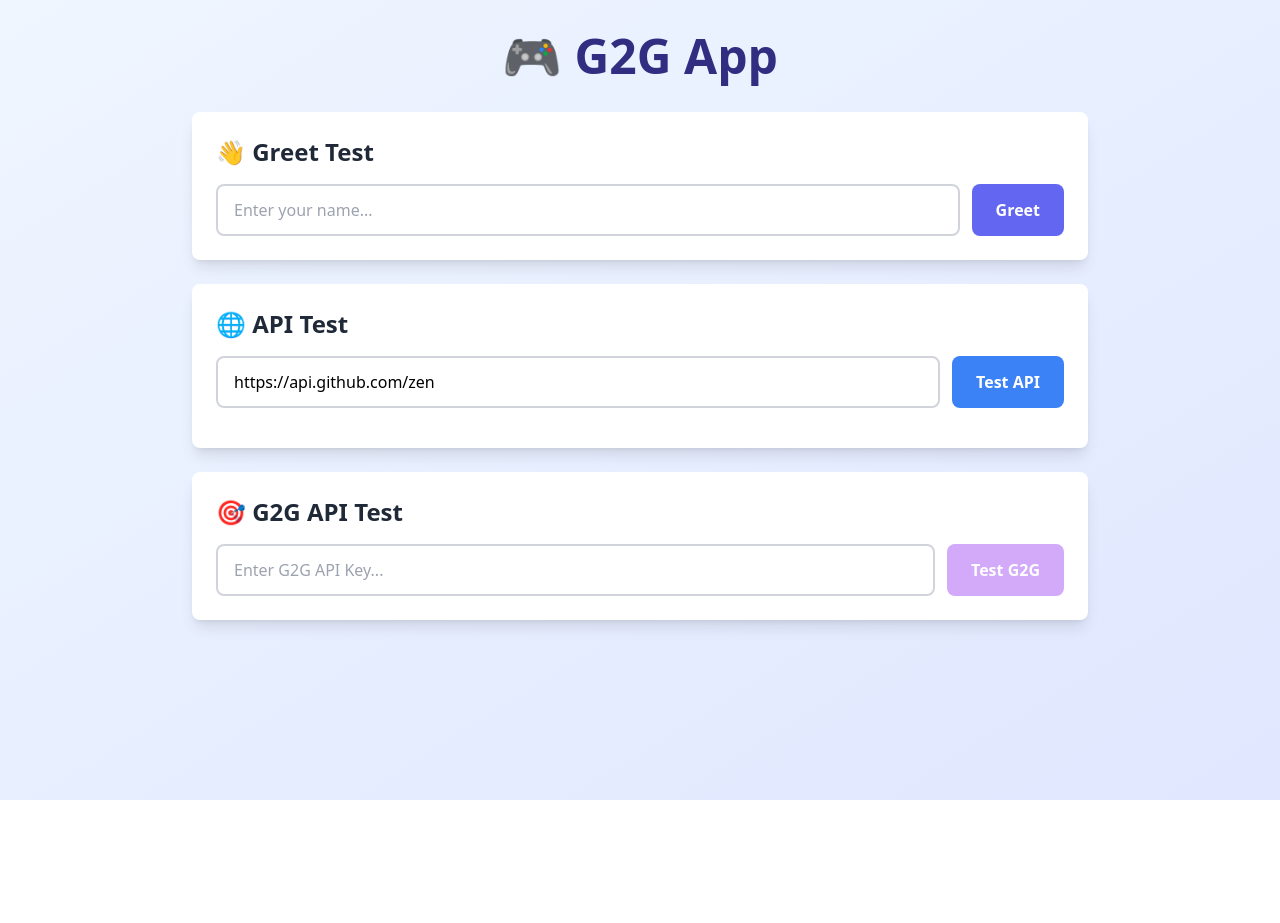
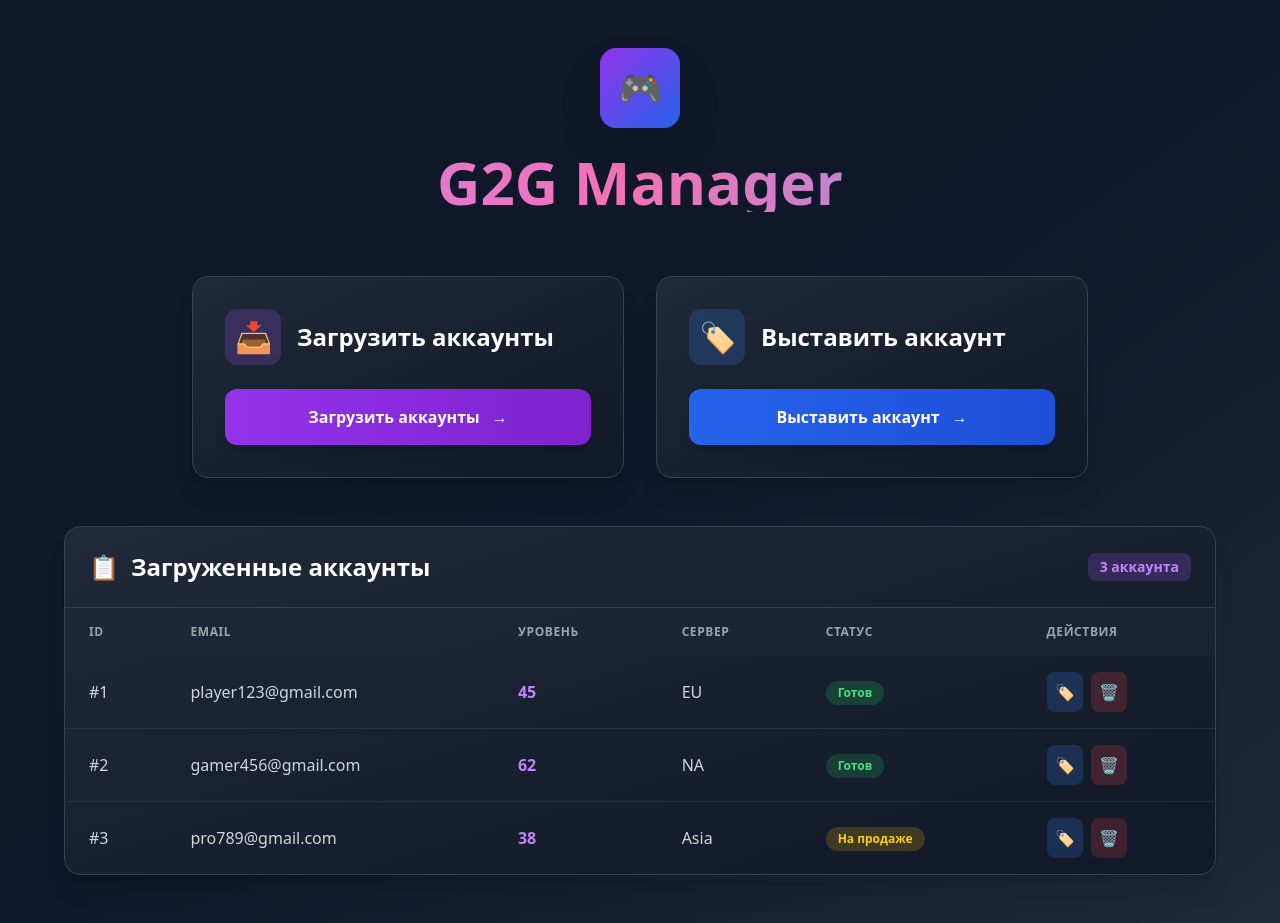
Before and after one commit to Nanotheslayer/listing-app, a SvelteKit app: page / in a window 1280 px wide. Before the commit the page ends 800 px from the top, so only its background shows below. Built offline with nearby package versions, Linux system fonts and the light colour scheme.

Commit message:
main page frontend update

```diff
--- a/src/routes/+page.svelte
+++ b/src/routes/+page.svelte
@@ -1,120 +1,201 @@
 <script lang="ts">
   import { invoke } from "@tauri-apps/api/core";
 
-  let name = $state("");
-  let greetMsg = $state("");
-  let apiUrl = $state("https://api.github.com/zen");
-  let apiResponse = $state("");
   let loading = $state(false);
-  let apiKey = $state("");
+  let statusMessage = $state("");
+  let messageType = $state<"success" | "error" | "info">("info");
 
-  async function greet() {
-    greetMsg = await invoke("greet", { name });
-  }
+  let accounts = $state([
+    { id: 1, email: "player123@gmail.com", level: 45, server: "EU", status: "Готов" },
+    { id: 2, email: "gamer456@gmail.com", level: 62, server: "NA", status: "Готов" },
+    { id: 3, email: "pro789@gmail.com", level: 38, server: "Asia", status: "На продаже" },
+  ]);
 
-  async function testApi() {
+  async function loadAccounts() {
     loading = true;
-    apiResponse = "";
+    statusMessage = "";
     try {
-      apiResponse = await invoke("test_api_call", { url: apiUrl });
+      await new Promise(resolve => setTimeout(resolve, 1000));
+      statusMessage = "Аккаунты успешно загружены!";
+      messageType = "success";
     } catch (error) {
-      apiResponse = `Error: ${error}`;
+      statusMessage = `Ошибка загрузки: ${error}`;
+      messageType = "error";
     } finally {
       loading = false;
     }
   }
 
-  async function testG2GApi() {
+  async function listAccount() {
     loading = true;
-    apiResponse = "";
+    statusMessage = "";
     try {
-      apiResponse = await invoke("fetch_g2g_items", { apiKey });
+      await new Promise(resolve => setTimeout(resolve, 1000));
+      statusMessage = "Аккаунт выставлен на продажу!";
+      messageType = "success";
     } catch (error) {
-      apiResponse = `Error: ${error}`;
+      statusMessage = `Ошибка выставления: ${error}`;
+      messageType = "error";
     } finally {
       loading = false;
     }
   }
 </script>
 
-<main class="min-h-screen bg-gradient-to-br from-blue-50 to-indigo-100 p-8">
-  <div class="max-w-4xl mx-auto">
-    <h1 class="text-5xl font-bold mb-8 text-center text-indigo-900">
-      🎮 G2G App
-    </h1>
-
-    <!-- Greet Section -->
-    <div class="bg-white rounded-lg shadow-lg p-6 mb-6">
-      <h2 class="text-2xl font-semibold mb-4 text-gray-800">
-        👋 Greet Test
-      </h2>
-      <div class="flex gap-3">
-        <input
-          class="flex-1 px-4 py-3 border-2 border-gray-300 rounded-lg focus:border-indigo-500 focus:outline-none transition"
-          placeholder="Enter your name..."
-          bind:value={name}
-        />
-        <button
-          class="px-6 py-3 bg-indigo-500 text-white font-semibold rounded-lg hover:bg-indigo-600 active:scale-95 transition"
-          onclick={greet}
-        >
-          Greet
-        </button>
+<main class="min-h-screen bg-gradient-to-br from-gray-900 via-slate-900 to-gray-800">
+  <div class="container mx-auto px-6 py-12">
+    <div class="text-center mb-16">
+      <div class="inline-flex items-center justify-center w-20 h-20 bg-gradient-to-br from-purple-600 to-blue-600 rounded-2xl shadow-2xl mb-6">
+        <span class="text-4xl">🎮</span>
       </div>
-      {#if greetMsg}
-        <div class="mt-4 p-4 bg-green-50 border-l-4 border-green-500 rounded">
-          <p class="text-green-800">{greetMsg}</p>
-        </div>
-      {/if}
+      <h1 class="text-6xl font-bold bg-gradient-to-r from-purple-400 via-pink-400 to-blue-400 bg-clip-text text-transparent">
+        G2G Manager
+      </h1>
     </div>
 
-    <!-- API Test Section -->
-    <div class="bg-white rounded-lg shadow-lg p-6 mb-6">
-      <h2 class="text-2xl font-semibold mb-4 text-gray-800">
-        🌐 API Test
-      </h2>
-      <div class="flex gap-3 mb-4">
-        <input
-          class="flex-1 px-4 py-3 border-2 border-gray-300 rounded-lg focus:border-blue-500 focus:outline-none transition"
-          placeholder="API URL..."
-          bind:value={apiUrl}
-        />
-        <button
-          class="px-6 py-3 bg-blue-500 text-white font-semibold rounded-lg hover:bg-blue-600 active:scale-95 transition disabled:opacity-50 disabled:cursor-not-allowed"
-          onclick={testApi}
-          disabled={loading}
-        >
-          {loading ? "⏳ Loading..." : "Test API"}
-        </button>
+    <div class="grid md:grid-cols-2 gap-8 max-w-4xl mx-auto mb-12">
+      <div class="group relative bg-gradient-to-br from-gray-800 to-gray-900 rounded-2xl p-8 border border-gray-700 hover:border-purple-500 transition-all duration-300 shadow-xl hover:shadow-purple-500/20 hover:-translate-y-1">
+        <div class="absolute inset-0 bg-gradient-to-br from-purple-600/10 to-transparent opacity-0 group-hover:opacity-100 rounded-2xl transition-opacity duration-300"></div>
+        <div class="relative">
+          <div class="flex items-center gap-4 mb-6">
+            <div class="w-14 h-14 bg-purple-500/20 rounded-xl flex items-center justify-center group-hover:scale-110 transition-transform">
+              <span class="text-3xl">📥</span>
+            </div>
+            <h2 class="text-2xl font-bold text-white">Загрузить аккаунты</h2>
+          </div>
+          <button
+            onclick={loadAccounts}
+            disabled={loading}
+            class="w-full px-6 py-4 bg-gradient-to-r from-purple-600 to-purple-700 text-white font-semibold rounded-xl hover:from-purple-500 hover:to-purple-600 active:scale-95 transition-all duration-200 shadow-lg hover:shadow-purple-500/50 disabled:opacity-50 disabled:cursor-not-allowed disabled:hover:scale-100 flex items-center justify-center gap-3"
+          >
+            {#if loading}
+              <svg class="animate-spin h-5 w-5" viewBox="0 0 24 24">
+                <circle class="opacity-25" cx="12" cy="12" r="10" stroke="currentColor" stroke-width="4" fill="none"></circle>
+                <path class="opacity-75" fill="currentColor" d="M4 12a8 8 0 018-8V0C5.373 0 0 5.373 0 12h4zm2 5.291A7.962 7.962 0 014 12H0c0 3.042 1.135 5.824 3 7.938l3-2.647z"></path>
+              </svg>
+              <span>Загрузка...</span>
+            {:else}
+              <span>Загрузить аккаунты</span>
+              <span>→</span>
+            {/if}
+          </button>
+        </div>
       </div>
-      {#if apiResponse}
-        <pre class="mt-4 p-4 bg-gray-50 border border-gray-200 rounded-lg overflow-auto text-sm">{apiResponse}</pre>
-      {/if}
+
+      <div class="group relative bg-gradient-to-br from-gray-800 to-gray-900 rounded-2xl p-8 border border-gray-700 hover:border-blue-500 transition-all duration-300 shadow-xl hover:shadow-blue-500/20 hover:-translate-y-1">
+        <div class="absolute inset-0 bg-gradient-to-br from-blue-600/10 to-transparent opacity-0 group-hover:opacity-100 rounded-2xl transition-opacity duration-300"></div>
+        <div class="relative">
+          <div class="flex items-center gap-4 mb-6">
+            <div class="w-14 h-14 bg-blue-500/20 rounded-xl flex items-center justify-center group-hover:scale-110 transition-transform">
+              <span class="text-3xl">🏷️</span>
+            </div>
+            <h2 class="text-2xl font-bold text-white">Выставить аккаунт</h2>
+          </div>
+          <button
+            onclick={listAccount}
+            disabled={loading}
+            class="w-full px-6 py-4 bg-gradient-to-r from-blue-600 to-blue-700 text-white font-semibold rounded-xl hover:from-blue-500 hover:to-blue-600 active:scale-95 transition-all duration-200 shadow-lg hover:shadow-blue-500/50 disabled:opacity-50 disabled:cursor-not-allowed disabled:hover:scale-100 flex items-center justify-center gap-3"
+          >
+            {#if loading}
+              <svg class="animate-spin h-5 w-5" viewBox="0 0 24 24">
+                <circle class="opacity-25" cx="12" cy="12" r="10" stroke="currentColor" stroke-width="4" fill="none"></circle>
+                <path class="opacity-75" fill="currentColor" d="M4 12a8 8 0 018-8V0C5.373 0 0 5.373 0 12h4zm2 5.291A7.962 7.962 0 014 12H0c0 3.042 1.135 5.824 3 7.938l3-2.647z"></path>
+              </svg>
+              <span>Обработка...</span>
+            {:else}
+              <span>Выставить аккаунт</span>
+              <span>→</span>
+            {/if}
+          </button>
+        </div>
+      </div>
     </div>
 
-    <!-- G2G API Section -->
-    <div class="bg-white rounded-lg shadow-lg p-6">
-      <h2 class="text-2xl font-semibold mb-4 text-gray-800">
-        🎯 G2G API Test
-      </h2>
-      <div class="flex gap-3">
-        <input
-          type="password"
-          class="flex-1 px-4 py-3 border-2 border-gray-300 rounded-lg focus:border-purple-500 focus:outline-none transition"
-          placeholder="Enter G2G API Key..."
-          bind:value={apiKey}
-        />
-        <button
-          class="px-6 py-3 bg-purple-500 text-white font-semibold rounded-lg hover:bg-purple-600 active:scale-95 transition disabled:opacity-50 disabled:cursor-not-allowed"
-          onclick={testG2GApi}
-          disabled={loading || !apiKey}
-        >
-          {loading ? "⏳ Loading..." : "Test G2G"}
-        </button>
+    {#if statusMessage}
+      <div class="max-w-4xl mx-auto mb-12">
+        <div class="rounded-xl p-6 border {messageType === 'success' ? 'bg-green-500/10 border-green-500/30' : messageType === 'error' ? 'bg-red-500/10 border-red-500/30' : 'bg-blue-500/10 border-blue-500/30'}">
+          <div class="flex items-center gap-4">
+            <div class="w-10 h-10 rounded-full flex items-center justify-center {messageType === 'success' ? 'bg-green-500/20' : messageType === 'error' ? 'bg-red-500/20' : 'bg-blue-500/20'}">
+              <span class="text-2xl">
+                {messageType === 'success' ? '✓' : messageType === 'error' ? '✗' : 'ℹ'}
+              </span>
+            </div>
+            <p class="flex-1 {messageType === 'success' ? 'text-green-400' : messageType === 'error' ? 'text-red-400' : 'text-blue-400'} font-medium">
+              {statusMessage}
+            </p>
+          </div>
+        </div>
       </div>
-      {#if apiResponse && apiKey}
-        <pre class="mt-4 p-4 bg-purple-50 border border-purple-200 rounded-lg overflow-auto text-sm">{apiResponse}</pre>
-      {/if}
+    {/if}
+
+    <div class="max-w-6xl mx-auto">
+      <div class="bg-gradient-to-br from-gray-800 to-gray-900 rounded-2xl border border-gray-700 shadow-xl overflow-hidden">
+        <div class="p-6 border-b border-gray-700">
+          <div class="flex items-center gap-3">
+            <span class="text-2xl">📋</span>
+            <h2 class="text-2xl font-bold text-white">Загруженные аккаунты</h2>
+            <span class="ml-auto bg-purple-500/20 text-purple-400 px-3 py-1 rounded-lg text-sm font-semibold">
+              {accounts.length} {accounts.length === 1 ? 'аккаунт' : accounts.length < 5 ? 'аккаунта' : 'аккаунтов'}
+            </span>
+          </div>
+        </div>
+
+        {#if accounts.length === 0}
+          <div class="p-12 text-center">
+            <div class="text-6xl mb-4">📭</div>
+            <p class="text-gray-400 text-lg">Аккаунты не загружены</p>
+            <p class="text-gray-500 text-sm mt-2">Нажмите "Загрузить аккаунты" для импорта</p>
+          </div>
+        {:else}
+          <div class="overflow-x-auto">
+            <table class="w-full">
+              <thead class="bg-gray-800/50">
+                <tr>
+                  <th class="px-6 py-4 text-left text-xs font-semibold text-gray-400 uppercase tracking-wider">ID</th>
+                  <th class="px-6 py-4 text-left text-xs font-semibold text-gray-400 uppercase tracking-wider">Email</th>
+                  <th class="px-6 py-4 text-left text-xs font-semibold text-gray-400 uppercase tracking-wider">Уровень</th>
+                  <th class="px-6 py-4 text-left text-xs font-semibold text-gray-400 uppercase tracking-wider">Сервер</th>
+                  <th class="px-6 py-4 text-left text-xs font-semibold text-gray-400 uppercase tracking-wider">Статус</th>
+                  <th class="px-6 py-4 text-left text-xs font-semibold text-gray-400 uppercase tracking-wider">Действия</th>
+                </tr>
+              </thead>
+              <tbody class="divide-y divide-gray-700/50">
+                {#each accounts as account}
+                  <tr class="hover:bg-gray-800/30 transition-colors">
+                    <td class="px-6 py-4 whitespace-nowrap">
+                      <span class="text-gray-300 font-medium">#{account.id}</span>
+                    </td>
+                    <td class="px-6 py-4 whitespace-nowrap">
+                      <span class="text-gray-300">{account.email}</span>
+                    </td>
+                    <td class="px-6 py-4 whitespace-nowrap">
+                      <span class="text-purple-400 font-semibold">{account.level}</span>
+                    </td>
+                    <td class="px-6 py-4 whitespace-nowrap">
+                      <span class="text-gray-300">{account.server}</span>
+                    </td>
+                    <td class="px-6 py-4 whitespace-nowrap">
+                      <span class="inline-flex px-3 py-1 rounded-full text-xs font-semibold {account.status === 'Готов' ? 'bg-green-500/20 text-green-400' : 'bg-yellow-500/20 text-yellow-400'}">
+                        {account.status}
+                      </span>
+                    </td>
+                    <td class="px-6 py-4 whitespace-nowrap">
+                      <div class="flex gap-2">
+                        <button class="p-2 bg-blue-500/20 text-blue-400 rounded-lg hover:bg-blue-500/30 transition-colors" title="Выставить">
+                          🏷️
+                        </button>
+                        <button class="p-2 bg-red-500/20 text-red-400 rounded-lg hover:bg-red-500/30 transition-colors" title="Удалить">
+                          🗑️
+                        </button>
+                      </div>
+                    </td>
+                  </tr>
+                {/each}
+              </tbody>
+            </table>
+          </div>
+        {/if}
+      </div>
     </div>
   </div>
 </main>
```
